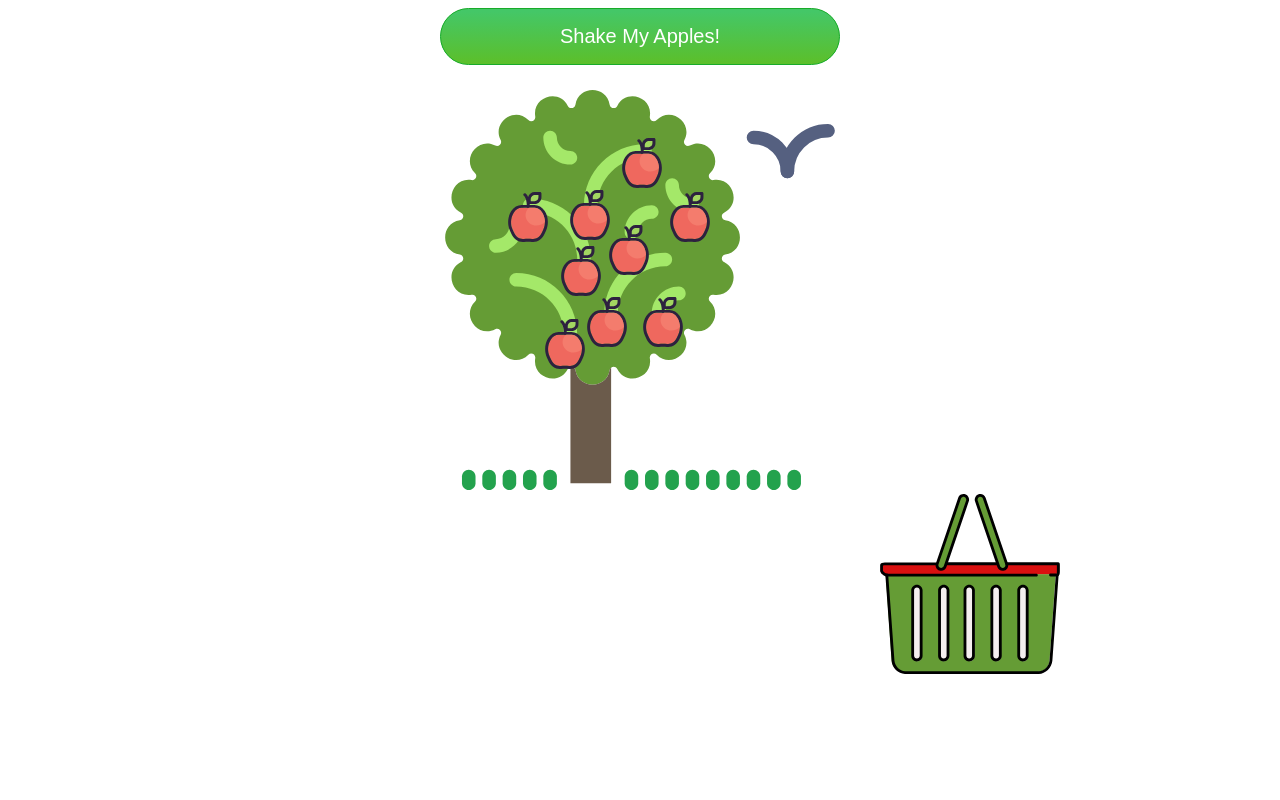
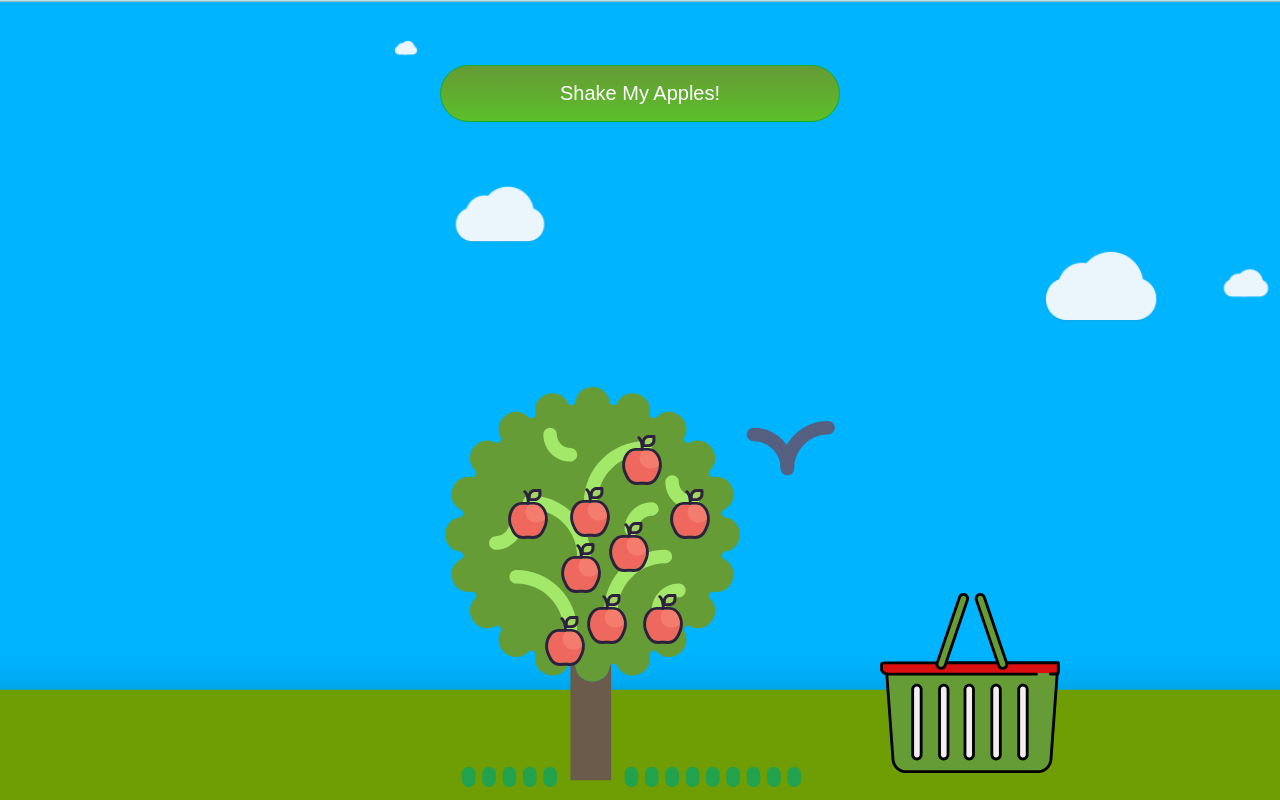
Before and after one commit to 03mirosima/shake-it-tree, a React app: page / in a window 1280 px wide. Built offline with nearby package versions, Linux system fonts and the light colour scheme.

Commit message:
Added background image

```diff
--- a/src/components/Tree.jsx
+++ b/src/components/Tree.jsx
@@ -16,8 +16,8 @@ const Tree = () => {
         {apples.map((a) => (
           <Apples key={a.id} style={a} />
         ))}
-        <Basket />
       </div>
+      <Basket />
     </>
   );
 };
--- a/src/store/treeSlice.js
+++ b/src/store/treeSlice.js
@@ -40,7 +40,7 @@ const treeSlice = createSlice({
       const isDropped = action.payload.isDropped;
       state.apples[id].isDropped = action.payload.isDropped;
       if (isDropped) {
-        state.apples[id].top = "530px";
+        state.apples[id].top = "350px";
         state.apples[id].transition = action.payload.transition;
       }
     },
@@ -49,6 +49,7 @@ const treeSlice = createSlice({
       const isDropped = state.apples[id].isDropped;
 
       if (isDropped) {
+        state.apples[id].top = "330px";
         state.apples[id].left = `${action.payload.left}px`;
         state.apples[id].transition = action.payload.transition;
       }
--- a/src/styles/index.scss
+++ b/src/styles/index.scss
@@ -1,13 +1,21 @@
 body {
   display: flex;
   justify-content: center;
+  align-items: center;
+  height: 100vh;
+  background: url("../images/background.png") no-repeat fixed center / cover;
+  background-size: cover;
+  margin: 0 auto;
+  padding: 0;
   .app-wrapper {
     display: flex;
     flex-direction: column;
     justify-content: center;
+
     .tree-wrapper {
       width: 400px;
       position: relative;
+      top: 240px;
       .tree-image {
         animation: shake 5s;
         @keyframes shake {
@@ -46,13 +54,13 @@ body {
           }
         }
       }
-      .basket-wrapper {
-        position: relative;
-        left: 440px;
-        top: 0px;
-        img {
-          width: 180px;
-        }
+    }
+    .basket-wrapper {
+      position: relative;
+      left: 440px;
+      top: 42px;
+      img {
+        width: 180px;
       }
     }
     .apple {
@@ -64,8 +72,8 @@ body {
     }
     .shake-button {
       border-radius: 30px;
-      background: linear-gradient(to bottom, #44c767 5%, #5cbf2a 100%);
-      background-color: #44c767;
+      background: linear-gradient(to bottom, #659c35 5%, #5cbf2a 100%);
+      background-color: #659c35;
       border: 1px solid #18ab29;
       cursor: pointer;
       color: #ffffff;
```
Also changed, not shown: src/images/background.jpg (added), src/images/background.png (added).
